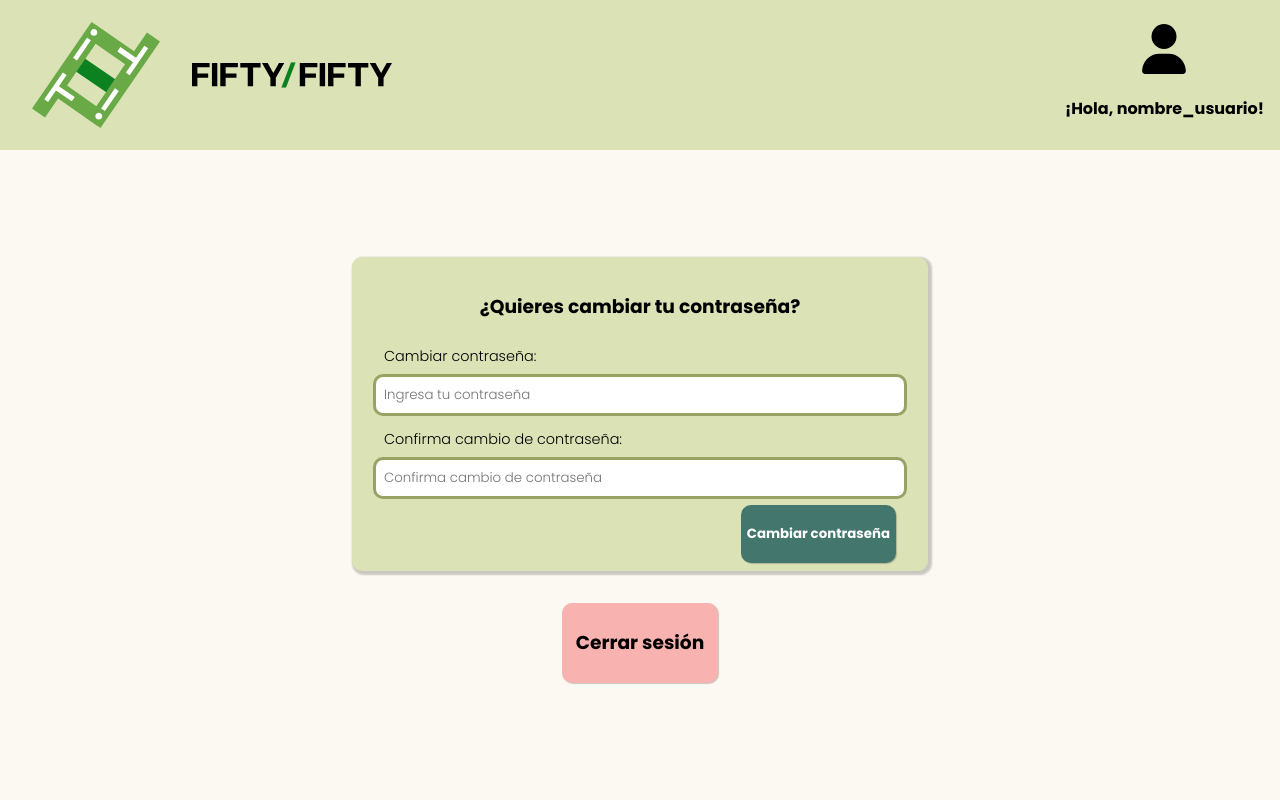
After one commit to GabsCrisp/fifty-fifty, a Flask app: page /usuario in a window 1280 px wide. The commit adds this page. Run offline with Flask 3, Linux system fonts and the light colour scheme.

Commit message:
vista usuario agregada

```diff
--- a/app.py
+++ b/app.py
@@ -24,3 +24,7 @@ def temporal():
 @app.route("/sineventos")
 def sineventos():
     return render_template("sineventos.html")
+
+@app.route("/usuario")
+def usuario():
+    return render_template("usuario.html")
--- a/static/scripts/register.js
+++ b/static/scripts/register.js
@@ -1,4 +1,4 @@
-let input = document.getElementsByClassName('input');
+let input = document.querySelectorAll('.input');
 let boton = document.getElementById('registro');
 let form = document.getElementById('form');
 let contador = 0;
--- a/static/styles_register.css
+++ b/static/styles_register.css
@@ -150,6 +150,7 @@ h3 {
     font-family: 'poppins-bold';
     top: 1em;
 }
+
 #registro:disabled
 {
     opacity: 0.5;
--- /dev/null
+++ b/static/styles_usuario.css
@@ -0,0 +1,512 @@
+@font-face {
+    font-family: 'poppins-bold';
+    src: url('../static/fonts/Poppins-Bold.ttf');
+}
+
+@font-face {
+    font-family: 'poppins-light';
+    src: url('../static/fonts/Poppins-Light.ttf');
+}
+
+* {
+    transition: all 0.5s ease-in-out;
+}
+
+html,
+body {
+    height: 100%;
+    margin: 0;
+    background-color: #FBF9F1;
+}
+
+
+.main_header {
+    width: 100%;
+    display: flex;
+    justify-content: space-between;
+    align-items: center;
+    background-color: #DAE2B6;
+}
+
+
+.main_header_icono {
+    display: flex;
+    width: 50%;
+    height: 100%;
+    max-height: 150px;
+}
+
+
+.icono_image_text {
+    margin: 5%;
+    max-width: 40%;
+    max-height: 40%;
+}
+
+
+.icono_image_logo {
+    margin-left: 5%;
+    margin-top: 2%;
+    margin-bottom: 2%;
+    max-width: 20%;
+    max-height: 40%;
+}
+
+h2,
+h3 {
+    font-family: 'poppins-bold';
+}
+
+p {
+    font-family: 'poppins-light';
+}
+
+#usuario_imagen {
+
+    height: 50px;
+    width: 50px;
+}
+
+.user {
+    display: flex;
+    flex-direction: column;
+    justify-content: center;
+    align-items: center;
+    padding-right: 1em;
+    margin-top: 1em;
+}
+
+h4 {
+    font-family: 'poppins-light';
+}
+
+@media (max-width: 800px) {
+
+    .icono_image_text {
+        margin: 5%;
+        max-width: 70%;
+        max-height: 70%;
+    }
+
+
+    .icono_image_logo {
+        margin-left: 5%;
+        margin-top: 2%;
+        margin-bottom: 2%;
+        max-width: 40%;
+        max-height: 40%;
+    }
+}
+* {
+    transition: all 0.5s ease-in-out;
+}
+
+body {
+    margin: 0;
+    min-height: 100vh;
+}
+
+
+.main_header {
+    width: 100%;
+    display: flex;
+    justify-content: space-between;
+    align-items: center;
+    background-color: #DAE2B6;
+}
+
+
+.main_header_icono {
+    display: flex;
+    width: 50%;
+    height: 100%;
+    max-height: 150px;
+}
+
+
+.icono_image_text {
+    margin: 5%;
+    max-width: 40%;
+    max-height: 40%;
+}
+
+
+.icono_image_logo {
+    margin-left: 5%;
+    margin-top: 2%;
+    margin-bottom: 2%;
+    max-width: 20%;
+    max-height: 40%;
+}
+
+h2,
+h3 {
+    font-family: 'poppins-bold';
+}
+
+p {
+    font-family: 'poppins-light';
+}
+
+#usuario_imagen {
+
+    height: 50px;
+    width: 50px;
+}
+
+.user {
+    display: flex;
+    flex-direction: column;
+    justify-content: center;
+    align-items: center;
+    padding-right: 1em;
+    margin-top: 1em;
+}
+
+h4 {
+    font-family: 'poppins-light';
+}
+
+@media (max-width: 800px) {
+
+    .icono_image_text {
+        margin: 5%;
+        max-width: 70%;
+        max-height: 70%;
+    }
+
+
+    .icono_image_logo {
+        margin-left: 5%;
+        margin-top: 2%;
+        margin-bottom: 2%;
+        max-width: 40%;
+        max-height: 40%;
+    }
+
+
+
+}
+
+@media (max-width: 600px) {
+    .icono_image_text {
+        margin: 5%;
+        max-width: 50%;
+        max-height: 50%;
+    }
+
+
+    .icono_image_logo {
+        margin-left: 5%;
+        margin-top: 2%;
+        margin-bottom: 2%;
+        max-width: 20%;
+        max-height: 20%;
+    }
+
+    #usuario_imagen {
+
+        height: 30px;
+        width: 30px;
+    }
+
+    .user h4 {
+        font-size: 0.8rem;
+    }
+}
+@media (max-width: 400px) {
+    .icono_image_text {
+        margin: 5%;
+        max-width: 50%;
+        max-height: 50%;
+    }
+
+
+    .icono_image_logo {
+        margin-left: 5%;
+        margin-top: 2%;
+        margin-bottom: 2%;
+        max-width: 20%;
+        max-height: 20%;
+    }
+
+    #usuario_imagen {
+
+        height: 30px;
+        width: 30px;
+    }
+
+    .user h4 {
+        font-size: 0.6rem;
+    }
+
+}
+
+.registro {
+    display: flex;
+    flex-direction: column;
+    align-items: center;
+    justify-content: center;
+    gap: 2em;
+    height: 80%;
+}
+
+.contenedor-registro {
+    text-align: center;
+    background-color: #DAE2B6;
+    padding: 1em 2em 0.5em 2em;
+    border-radius: 10px;
+    width: 40%;
+    box-shadow: 2px 2px 2px 2px rgba(0, 0, 0, 0.2);
+}
+
+.contenedor-registro form {
+    display: flex;
+    flex-direction: column;
+    gap: 0.4em;
+    width: 100%;
+    align-items: center;
+}
+
+.input {
+    border: 3px solid #97A265;
+    border-radius: 10px;
+    padding: 8px;
+    outline: none;
+    font-family: 'poppins-light';
+    width: 100%;
+}
+
+.changepasscont {
+    width: 100%;
+    display: flex;
+    justify-content: flex-end;
+}
+
+.input:focus {
+    border-color: #97A265;
+    box-shadow: 0 0 5px rgba(151, 162, 101, 0.5);
+}
+
+form .boton_cambiocontrasena {
+    width: auto;
+    background-color: #43766C;
+    border-radius: 10px;
+    border: none;
+    justify-content: center;
+    box-shadow: 1px 1px 1px rgba(0, 0, 0, 0.2);
+}
+
+.boton_cambiocontrasena a {
+    text-decoration: none;
+    font-size: 1em;
+    color: white;
+    font-family: 'poppins-bold';
+    top: 1em;
+}
+
+form label {
+    margin-top: 0.5em;
+    width: 100%;
+    text-align: left;
+    font-family: 'poppins-light';
+    font-size: 0.9rem;
+}
+
+.boton_cerrarsesion {
+    width: auto;
+    background-color: #F8B2B0;
+    padding-right: 1em;
+    padding-left: 1em;
+    border-radius: 10px;
+    border: none;
+    box-shadow: 1px 1px 1px rgba(0, 0, 0, 0.2);
+}
+
+.boton_cerrarsesion a {
+    text-decoration: none;
+    font-size: 1.4em;
+    color: black;
+}
+
+h4
+{
+    font-family: 'poppins-bold';
+}
+
+/*media query con width de 300px*/
+
+@media (max-width: 300px) and (max-height: 700px) {
+
+
+    .contenedor-registro {
+        text-align: center;
+        background-color: #DAE2B6;
+        padding: 1em 2em 0.5em 2em;
+        border-radius: 10px;
+        width: 60%;
+        box-shadow: 2px 2px 2px 2px rgba(0, 0, 0, 0.2);
+    }
+
+    .contenedor-registro form {
+        display: flex;
+        flex-direction: column;
+        gap: 0.4em;
+        width: 100%;
+        align-items: center;
+    }
+
+    .input {
+        border: 3px solid #97A265;
+        border-radius: 10px;
+        padding: 8px;
+        outline: none;
+        font-family: 'poppins-light';
+        width: 100%;
+    }
+
+    .input:focus {
+        border-color: #97A265;
+        box-shadow: 0 0 5px rgba(151, 162, 101, 0.5);
+    }
+
+    form .boton_cambiocontrasena {
+        width: auto;
+        background-color: #43766C;
+        border-radius: 10px;
+        border: none;
+        justify-content: center;
+        box-shadow: 1px 1px 1px rgba(0, 0, 0, 0.2);
+    }
+
+    .boton_cambiocontrasena a {
+        text-decoration: none;
+        font-size: 1em;
+        color: white;
+        font-family: 'poppins-bold';
+        top: 1em;
+    }
+
+    form label {
+        margin-top: 0.5em;
+        width: 100%;
+        text-align: center;
+        font-family: 'poppins-light';
+        font-size: 0.9rem;
+    }
+
+    .boton_cerrarsesion {
+        width: auto;
+        background-color: #F8B2B0;
+        padding-right: 1.5em;
+        padding-left: 1.5em;
+        border-radius: 10px;
+        border: none;
+        box-shadow: 1px 1px 1px rgba(0, 0, 0, 0.2);
+    }
+
+    .boton_cerrarsesion a {
+        text-decoration: none;
+        font-size: 1.4em;
+        color: black;
+    }
+
+    h4
+    {
+        font-family: 'poppins-bold';
+    }
+
+
+}
+
+@media (max-height: 600px) {
+
+    .registro {
+        display: flex;
+        flex-direction: column;
+        align-items: center;
+        justify-content: center;
+        gap: 0.8em;
+        height: 80%;
+    }
+
+
+    .contenedor-registro {
+        text-align: center;
+        background-color: #DAE2B6;
+        padding: 1em 2em 0.5em 2em;
+        border-radius: 10px;
+        width: 60%;
+        box-shadow: 2px 2px 2px 2px rgba(0, 0, 0, 0.2);
+    }
+
+    .contenedor-registro form {
+        display: flex;
+        flex-direction: column;
+        gap: 0.4em;
+        width: 100%;
+        align-items: center;
+    }
+
+    .input {
+        border: 3px solid #97A265;
+        border-radius: 10px;
+        padding: 8px;
+        outline: none;
+        font-family: 'poppins-light';
+        width: 100%;
+    }
+
+    .input:focus {
+        border-color: #97A265;
+        box-shadow: 0 0 5px rgba(151, 162, 101, 0.5);
+    }
+
+    form .boton_cambiocontrasena {
+        width: auto;
+        background-color: #43766C;
+        border-radius: 10px;
+        border: none;
+        justify-content: center;
+        box-shadow: 1px 1px 1px rgba(0, 0, 0, 0.2);
+    }
+
+    .boton_cambiocontrasena a {
+        text-decoration: none;
+        font-size: 0.8em;
+        color: white;
+        font-family: 'poppins-bold';
+        top: 1em;
+    }
+
+    form label {
+        margin-top: 0.4em;
+        width: 100%;
+        text-align: center;
+        font-family: 'poppins-light';
+        font-size: 0.9rem;
+    }
+
+    .boton_cerrarsesion {
+        width: auto;
+        background-color: #F8B2B0;
+        padding-right: 1em;
+        padding-left: 1em;
+        border-radius: 10px;
+        border: none;
+        box-shadow: 1px 1px 1px rgba(0, 0, 0, 0.2);
+    }
+
+    .boton_cerrarsesion a {
+        text-decoration: none;
+        font-size: 1.4em;
+        color: black;
+    }
+
+    h4
+    {
+        font-family: 'poppins-bold';
+    }
+
+
+}
--- a/templates/register.html
+++ b/templates/register.html
@@ -14,7 +14,6 @@
             <!-- registro y logos -->
              <div class="logo">
                  <img src="static/logos/main.svg" id="loguito">
-
                  <img src="../static/logos/aaa.png" alt="" srcset="" id="logo-letras" >
              </div>
                 <div class="contenedor-registro">
@@ -31,7 +30,7 @@
                         <input type="password" class= "input" id="password" placeholder="Ingresa tu contraseña">
                         <label for="password">Confirma tu contraseña:</label>
                         <input type="password" class= "input" id="confirmpassword" placeholder="Confirma tu contraseña">
-                            <button type="submit" class="boton_iniciarsesion" id="registro">
+                            <button type="submit" class="boton_iniciarsesion" id="registro" disabled>
                                     <h3>Iniciar sesión</h3>
                             </button>
                     </form>
--- /dev/null
+++ b/templates/usuario.html
@@ -0,0 +1,44 @@
+{% extends "layout.html" %}
+{% block css_principal %}{% endblock %}
+{% block title %}Eventos{% endblock %}
+
+{% block head %}
+<div class="user">
+    <img id = "usuario_imagen" src="static/logos/usuario.svg" alt="">
+    <h4>¡Hola, nombre_usuario!</h4>
+</div>
+{% endblock %}
+
+{% block extra_head %}
+<link rel="stylesheet" href="static/styles_usuario.css">
+{% endblock %}
+
+{% block content %}
+<section class="registro">
+
+    <div class="contenedor-registro">
+        <h3>¿Quieres cambiar tu contraseña?</h3>
+        <form>
+            <label for="password">Cambiar contraseña:</label>
+            <input type="password" class= "input" name="password" id="password"placeholder="Ingresa tu contraseña">
+            <label for="password">Confirma cambio de contraseña:</label>
+            <input type="password" class= "input" name="password" id="password"placeholder="Confirma cambio de contraseña">
+            <div class="changepasscont">
+                <button type="submit" class="boton_cambiocontrasena">
+                    <a href="">
+                        <h4>Cambiar contraseña</h4>
+                    </a>
+                </button>
+            </div>
+        </form>
+     </div>
+
+     <button type="submit" class="boton_cerrarsesion">
+        <a href="">
+            <h4>Cerrar sesión</h4>
+        </a>
+    </button>
+
+</section>
+
+{% endblock %}
```
